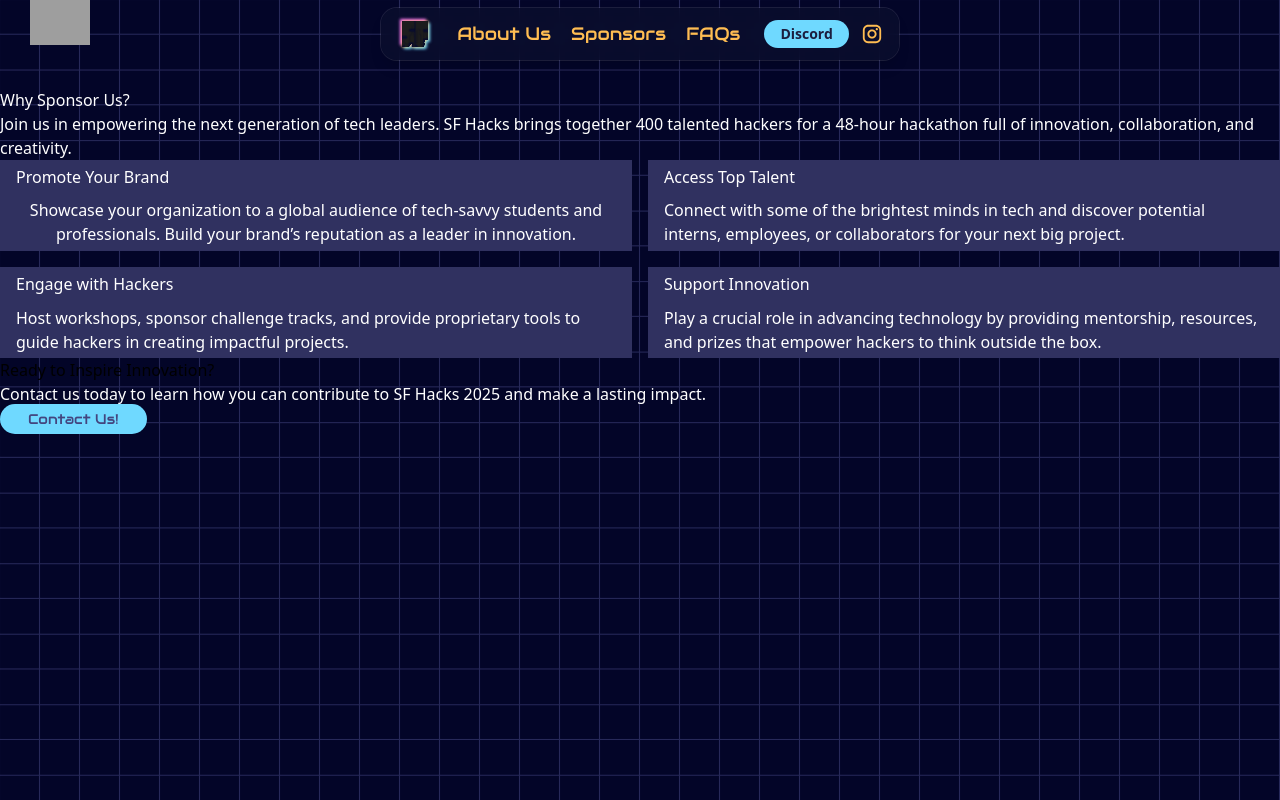
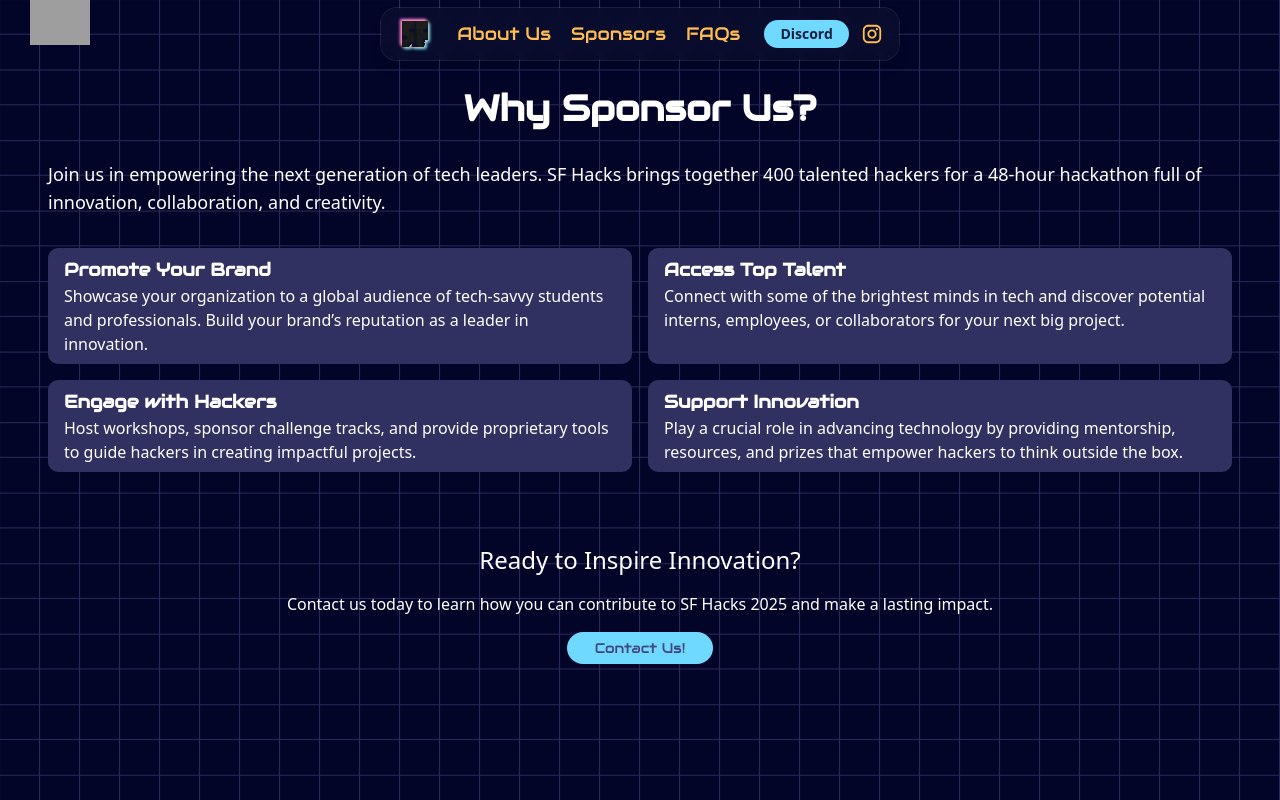
Before and after one commit to SF-Hacks-at-SFSU/sf-hacks-2026, a Next.js app: page /past-sponsors/why-sponsor in a window 1280 px wide. Built offline with nearby package versions, Linux system fonts and the light colour scheme; grey boxes are pictures that could not be loaded.

Commit message:
merge v's changes and update why sponsor us page

```diff
--- a/src/app/past-sponsors/why-sponsor/page.tsx
+++ b/src/app/past-sponsors/why-sponsor/page.tsx
@@ -2,39 +2,49 @@
 
 export default function WhySponsorPage() {
 	return (
-		<main>
-			<h1>Why Sponsor Us?</h1>
-			<p>
+		<main className="mt-20 md:mt-0 md:px-4 flex flex-col gap-4 md:gap-8  items-center">
+			<h1 className="text-white text-3xl md:text-4xl font-audiowide font-bold">
+				Why Sponsor Us?
+			</h1>
+			<p className="px-8 text-sm md:text-lg">
 				Join us in empowering the next generation of tech leaders. SF Hacks
 				brings together 400 talented hackers for a 48-hour hackathon full of
 				innovation, collaboration, and creativity.
 			</p>
-			<div className="customGridContainer">
-				<section className="card">
-					<h3>Promote Your Brand</h3>
-					<p className="text-center">
+			<div className="grid grid-cols-1 md:grid-cols-2 gap-4 px-8">
+				<section className="bg-[#303160] px-4 py-2 rounded-md">
+					<h3 className="text-md md:text-lg font-semibold font-audiowide">
+						Promote Your Brand
+					</h3>
+					<p className="">
 						Showcase your organization to a global audience of tech-savvy
 						students and professionals. Build your brand’s reputation as a
 						leader in innovation.
 					</p>
 				</section>
-				<section className="card">
-					<h3>Access Top Talent</h3>
+				<section className="bg-[#303160] px-4 py-2 rounded-md">
+					<h3 className="text-md md:text-lg font-semibold font-audiowide">
+						Access Top Talent
+					</h3>
 					<p>
 						Connect with some of the brightest minds in tech and discover
 						potential interns, employees, or collaborators for your next big
 						project.
 					</p>
 				</section>
-				<section className="card">
-					<h3>Engage with Hackers</h3>
+				<section className="bg-[#303160] px-4 py-2 rounded-md">
+					<h3 className="text-md md:text-lg font-semibold font-audiowide">
+						Engage with Hackers
+					</h3>
 					<p>
 						Host workshops, sponsor challenge tracks, and provide proprietary
 						tools to guide hackers in creating impactful projects.
 					</p>
 				</section>
-				<section className="card">
-					<h3>Support Innovation</h3>
+				<section className="bg-[#303160] px-4 py-2 rounded-md">
+					<h3 className="text-md md:text-lg font-semibold font-audiowide">
+						Support Innovation
+					</h3>
 					<p>
 						Play a crucial role in advancing technology by providing mentorship,
 						resources, and prizes that empower hackers to think outside the box.
@@ -42,8 +52,11 @@
 				</section>
 			</div>
 
-			<h2 className="bg-sfyellow text-black">Ready to Inspire Innovation?</h2>
-			<p>
+			<div className="flex flex-col gap-2 md:gap-4 justify-end items-center md:mt-10">
+				<h2 className="bg-sfyellow text-white text-lg md:text-2xl">
+					Ready to Inspire Innovation?
+				</h2>
+				<p className="px-4">
 					Contact us today to learn how you can contribute to SF Hacks 2025 and
 					make a lasting impact.
 				</p>
@@ -53,6 +66,7 @@
 				>
 					Contact Us!
 				</a>
+			</div>
 		</main>
 	);
 }
--- a/src/app/past-sponsors/why-sponsor/styles.css
+++ b/src/app/past-sponsors/why-sponsor/styles.css
@@ -1,4 +1,4 @@
-.customGridContainer {
+/* .customGridContainer {
 	padding: unset;
 	background-color: unset;
 	display: grid;
@@ -15,4 +15,4 @@
 	.customGridContainer {
 		grid-template-columns: 1fr;
 	}
-}
+} */
```
Lines whose indentation alone changed are shown as unchanged.
